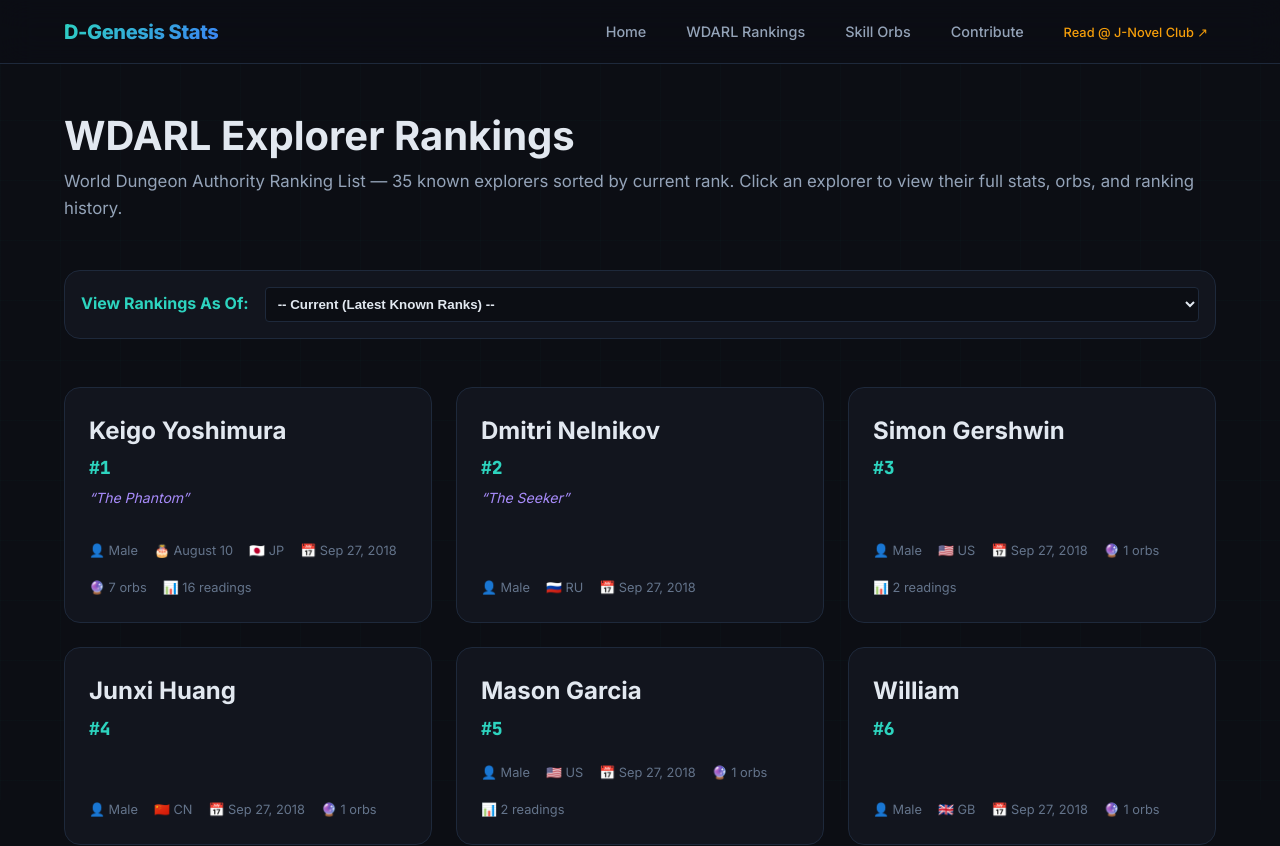
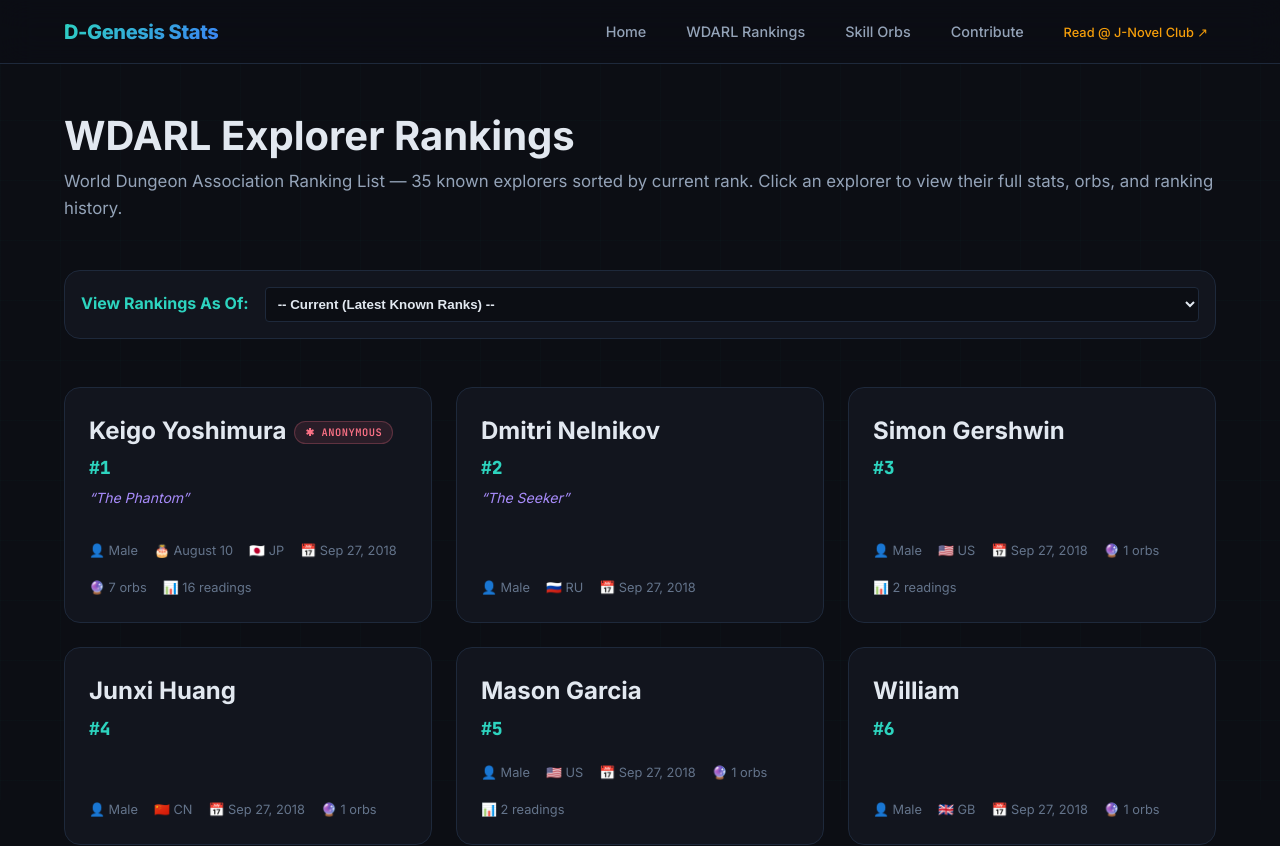
Before and after one commit to sorvani/dgenesisinfo, a Next.js app: page /explorers in a window 1280 px wide. Shown: the top 846 px of the page. Built offline with nearby package versions, Linux system fonts and the light colour scheme.

Commit message:
Add WDARL anonymous badge for non-public explorers, fix Association acronym

```diff
--- a/src/app/explorers/[slug]/page.tsx
+++ b/src/app/explorers/[slug]/page.tsx
@@ -64,7 +64,10 @@ export default async function ExplorerDetailPage(
         <div className="detail-breadcrumb">
           <Link href="/explorers">← WDARL Rankings</Link>
         </div>
-        <h1 className="detail-title">{name}</h1>
+        <h1 className="detail-title">
+          {name}
+          {!explorer.public && <span className="wdarl-anon-badge">✱ Anonymous on WDARL</span>}
+        </h1>
         {explorer.moniker && (
           <div className="detail-subtitle">
             &ldquo;{explorer.moniker}&rdquo;
--- a/src/app/explorers/page.tsx
+++ b/src/app/explorers/page.tsx
@@ -5,7 +5,7 @@ import { ExplorersGrid } from "@/components/ExplorersGrid";
 export const metadata: Metadata = {
   title: "WDARL Explorer Rankings",
   description:
-    "World Dungeon Authority Ranking List — all known explorers from D-Genesis sorted by rank.",
+    "World Dungeon Association Ranking List — all known explorers from D-Genesis sorted by rank.",
 };
 
 export default function ExplorersPage() {
@@ -17,7 +17,7 @@ export default function ExplorersPage() {
       <div className="page-header">
         <h1>WDARL Explorer Rankings</h1>
         <p>
-          World Dungeon Authority Ranking List — {explorers.length} known
+          World Dungeon Association Ranking List — {explorers.length} known
           explorers sorted by current rank. Click an explorer to view their full
           stats, orbs, and ranking history.
         </p>
--- a/src/app/globals.css
+++ b/src/app/globals.css
@@ -555,6 +555,26 @@ h3 { font-size: clamp(1.125rem, 2.5vw, 1.5rem); }
   white-space: nowrap;
 }
 
+/* ─── WDARL Anonymous Badge ─────────────────────────────── */
+.wdarl-anon-badge {
+  display: inline-flex;
+  align-items: center;
+  gap: 4px;
+  margin-left: var(--space-sm);
+  padding: 2px 10px;
+  background: rgba(251, 113, 133, 0.1);
+  border: 1px solid rgba(251, 113, 133, 0.25);
+  border-radius: 20px;
+  font-family: var(--font-mono);
+  font-size: 0.65rem;
+  font-weight: 600;
+  color: var(--accent-rose);
+  text-transform: uppercase;
+  letter-spacing: 0.05em;
+  white-space: nowrap;
+  vertical-align: middle;
+}
+
 /* ─── Radar Chart Placeholder ───────────────────────────── */
 .radar-placeholder {
   background: var(--bg-secondary);
--- a/src/components/ExplorerCard.tsx
+++ b/src/components/ExplorerCard.tsx
@@ -17,7 +17,10 @@ export function ExplorerCard({ explorer, historicalMaxScore = null }: { explorer
   return (
     <Link href={`/explorers/${explorer.slug}`} id={`explorer-${explorer.slug}`} style={{ display: 'block', height: '100%' }}>
       <div className="card" style={{ height: '100%', display: 'flex', flexDirection: 'column' }}>
-        <div className="explorer-card-name" style={{ fontSize: '1.5rem' }}>{name}</div>
+        <div className="explorer-card-name" style={{ fontSize: '1.5rem' }}>
+          {name}
+          {!explorer.public && <span className="wdarl-anon-badge">✱ Anonymous</span>}
+        </div>
         <div className="explorer-card-rank" style={{ fontSize: '1.125rem', color: rank === 'Unranked At Time' ? 'var(--text-muted)' : 'inherit' }}>
           {rank === 'Unranked At Time' || rank === 'Unknown' ? rank : `#${rank}`}
         </div>
```
